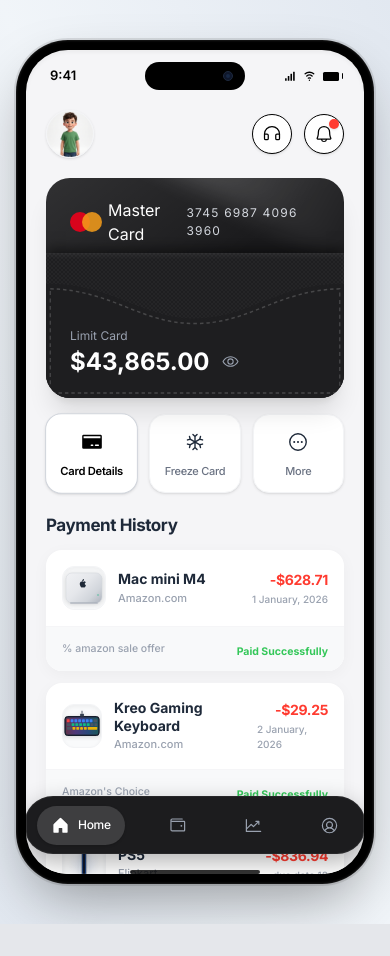
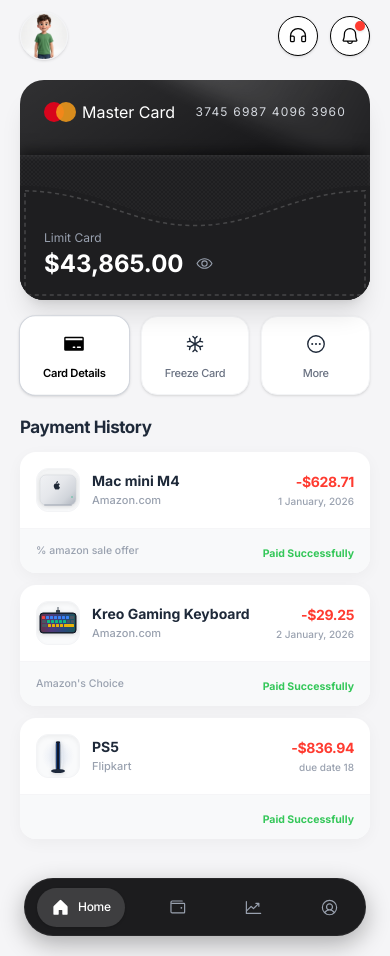
Before and after one commit to d26createsvisual-collab/wallet-app, a React (Vite) app: page / in a window 390 px wide. Before the commit the page ends 924 px from the top, so only its background shows below. Built offline with nearby package versions, Linux system fonts and the light colour scheme.

Commit message:
Update layout to be fully responsive for mobile screens

```diff
--- a/src/components/MobileFrame.jsx
+++ b/src/components/MobileFrame.jsx
@@ -2,21 +2,11 @@ import React from 'react';
 
 export default function MobileFrame({ children }) {
   return (
-    <div className="flex justify-center items-center min-h-screen bg-gradient-to-tr from-slate-200 via-slate-100 to-slate-200 py-10 px-4">
-      {/* Phone Silhouette Wrapper */}
-      <div className="relative w-[390px] h-[844px] bg-black rounded-[52px] shadow-[0_25px_60px_-15px_rgba(0,0,0,0.4),0_0_0_2px_rgba(0,0,0,0.1),inset_0_0_3px_rgba(255,255,255,0.2)] p-[10px] flex flex-col select-none">
-
-        {/* Screen Viewport */}
-        <div className="relative flex-1 bg-[#F5F5F7] rounded-[42px] overflow-hidden flex flex-col shadow-inner">
-          {/* Subtle light reflections on screen borders */}
-          <div className="absolute inset-0 border border-white/10 rounded-[42px] pointer-events-none z-40"></div>
-
-          {/* Children are rendered inside the viewport directly */}
-          {children}
-        </div>
-
-        {/* Home Indicator Bar (iOS style bottom bar) */}
-        <div className="absolute bottom-2.5 left-1/2 -translate-x-1/2 w-[130px] h-[4.5px] bg-black/80 rounded-full z-40 pointer-events-none"></div>
+    <div className="min-h-screen bg-slate-100 flex justify-center">
+      {/* Responsive Viewport Column */}
+      <div className="relative w-full max-w-[420px] min-h-screen bg-[#F5F5F7] flex flex-col shadow-none md:shadow-lg md:border-x md:border-gray-200/60 overflow-hidden">
+        {/* Render children inside */}
+        {children}
       </div>
     </div>
   );
--- a/src/components/StatusBar.jsx
+++ b/src/components/StatusBar.jsx
@@ -2,7 +2,7 @@ import React from 'react';
 
 export default function StatusBar() {
   return (
-    <div className="flex justify-between items-center px-6 pt-3 pb-2 text-[13px] font-semibold text-black select-none">
+    <div className="hidden md:flex justify-between items-center px-6 pt-3 pb-2 text-[13px] font-semibold text-black select-none">
       {/* Time */}
       <span className="w-14 text-left">9:41</span>
 
```
